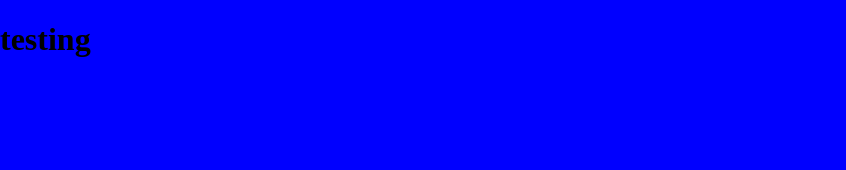
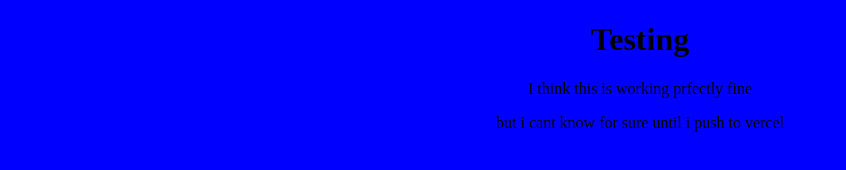
Before and after one commit to Ibrahimthedeveloper/practice, a plain HTML site: page index.html in a window 1280 px wide. Shown: the whole page, without its empty margins (0-846 px from the left). Drawn offline with Linux system fonts and the light colour scheme.

Commit message:
new comit

```diff
--- a/index.html
+++ b/index.html
@@ -7,6 +7,8 @@
     <link rel="stylesheet" href="input.css">
 </head>
 <body>
-    <h1>testing</h1>
+    <h1>Testing</h1>
+    <p>I think this is working prfectly fine</p>
+    <p>but i cant know for sure until i push to vercel</p>
 </body>
 </html>
--- a/input.css
+++ b/input.css
@@ -2,4 +2,5 @@ body{
     padding: 0;
     margin: 0;
     background-color: blue;
+    text-align: center;
 }
```
